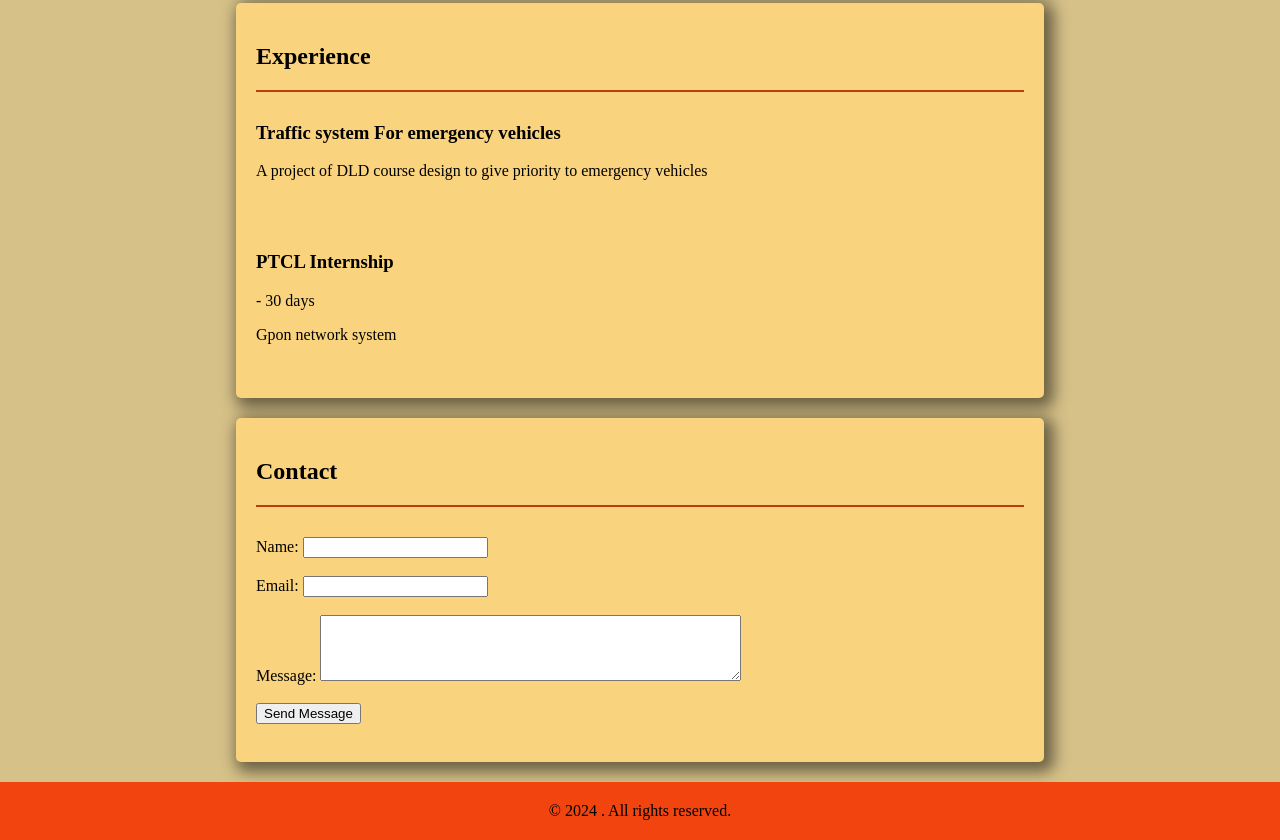
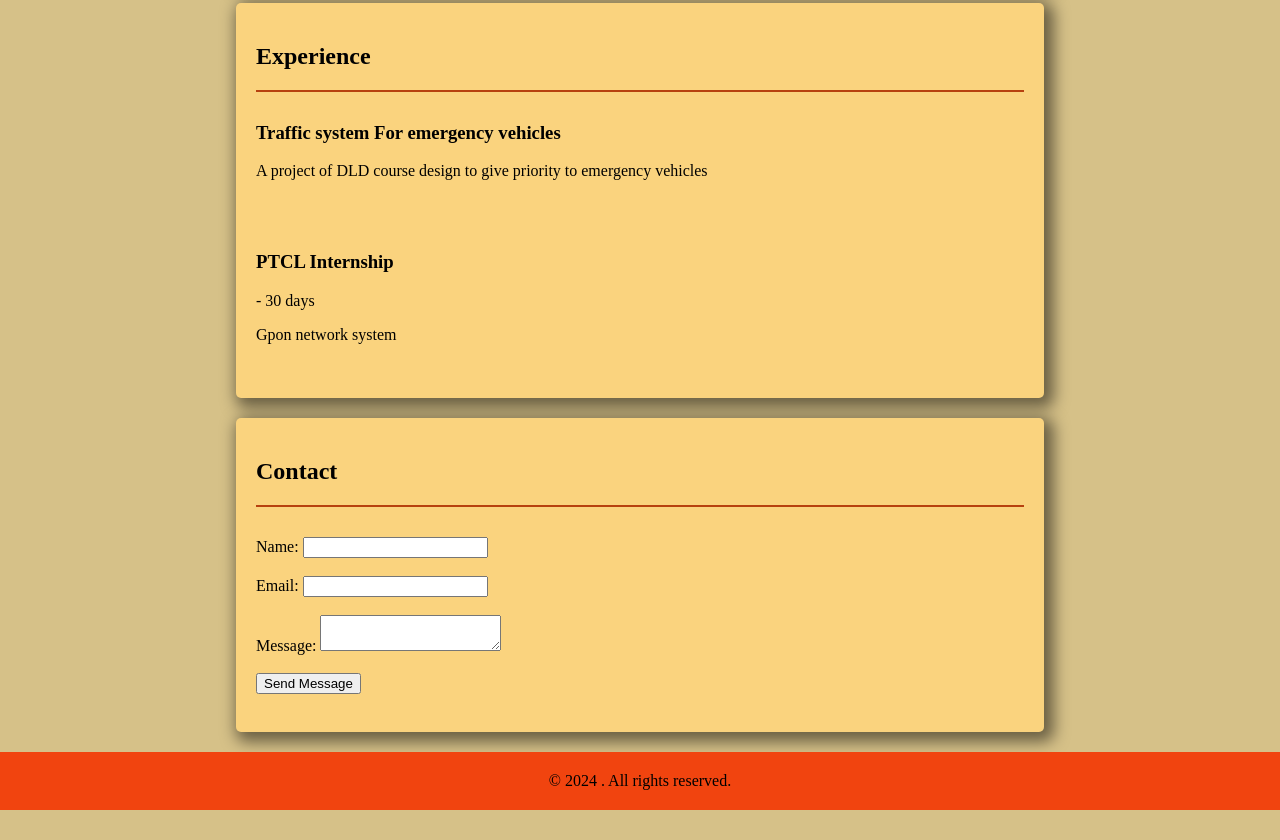
Before and after one commit to khadija-123/t4, a plain HTML site: page index.html in a window 1280 px wide. Shown: the part 1224-2064 px from the top of the page. After the commit the page ends 2034 px from the top, so only its background shows below. Drawn offline with Linux system fonts and the light colour scheme.

Commit message:
little changing

```diff
--- a/index.html
+++ b/index.html
@@ -128,7 +128,7 @@
         <br><br>
 
         <label for="message">Message:</label>
-        <textarea id="message" name="message" rows="4" cols="50" required></textarea>
+        <textarea id="message" name="message" rows="auto" cols="auto" required></textarea>
         <br><br>
 
         <input type="submit" value="Send Message">
```
